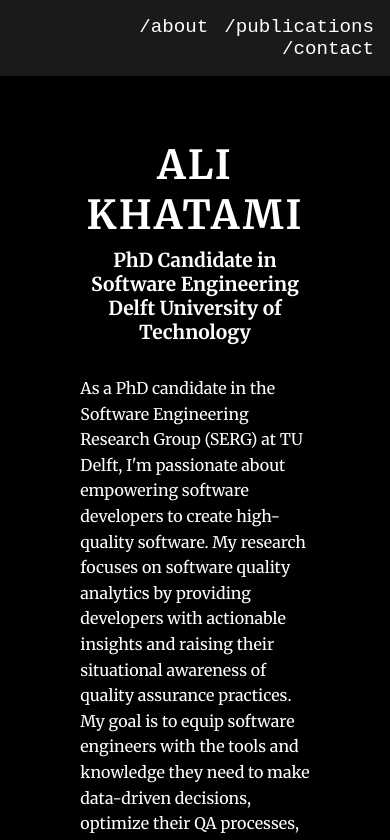
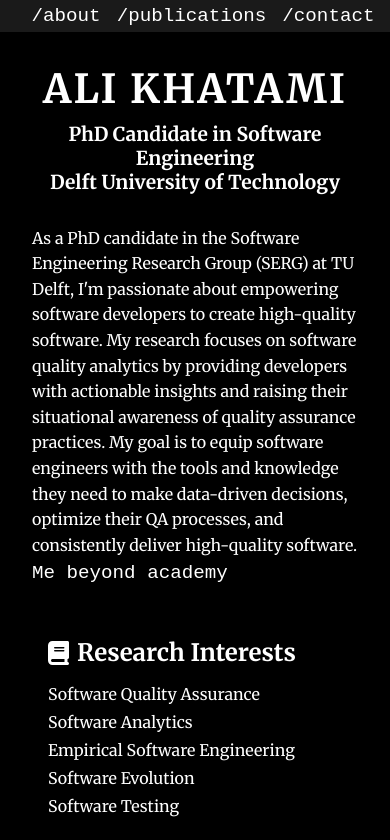
Before and after one commit to akhatami/personal-website-react, a React (Create React App) app: page / in a window 390 px wide. Shown: the top 840 px of the page. Built offline with nearby package versions, Linux system fonts and the light colour scheme.

Commit message:
fix @media screen styles

```diff
--- a/src/components/Contact.css
+++ b/src/components/Contact.css
@@ -46,8 +46,13 @@
     text-align: center;
 }
 
-.publications .publication,
 .contact-content {
     max-width: 600px;
     width: 100%;
 }
+
+@media screen and (max-width: 600px) {
+    .contact-content {
+        padding: 2rem;
+    }
+}
--- a/src/components/HomePage.css
+++ b/src/components/HomePage.css
@@ -78,33 +78,6 @@
     text-transform: uppercase;
     letter-spacing: 1px;
     transition: background-color 0.3s ease, color 0.3s ease;
-}
-
-@media screen and (max-width: 768px) {
-    .content {
-        max-width: 90%;
-    }
-
-    .name {
-        font-size: 2.5rem;
-    }
-
-    .tagline {
-        font-size: 1.2rem;
-    }
-
-    .bio {
-        font-size: 1rem;
-    }
-
-    .navigation {
-        flex-direction: column;
-        align-items: center;
-    }
-
-    .nav-link {
-        margin-bottom: 1rem;
-    }
 }
 
 .home-page.dark {
@@ -211,8 +184,8 @@
     font-style: italic;
 }
 
-@media screen and (max-width: 768px) {
-    .intro-container {
+@media screen and (max-width: 600px) {
+    .container {
         flex-direction: column;
     }
 
@@ -220,4 +193,28 @@
         padding-right: 0;
         margin-bottom: 2rem;
     }
+
+    .content {
+        max-width: 100%;
+    }
+
+    .name {
+        font-size: 2.5rem;
+    }
+
+    .tagline {
+        font-size: 1.2rem;
+    }
+
+    .bio {
+        font-size: 1rem;
+    }
+
+    .nav-link {
+        margin-bottom: 1rem;
+    }
+
+    .home-page {
+        padding: 0;
+    }
 }
--- a/src/components/HomePage.js
+++ b/src/components/HomePage.js
@@ -12,13 +12,10 @@
             <div className="home-page">
                 <div className="content">
                     <div className="intro-image">
-                        {/*<img src="/avatar-personal.jpg" alt="Ali Khatami" />*/}
                         <h1 className="name">Ali Khatami</h1>
                         <p className="tagline">PhD Candidate in Software Engineering<br />Delft University of Technology</p>
                     </div>
-                    {/*<div className="intro-container">*/}
                         <div className="intro-text">
-                            {/*<h1>About Me</h1>*/}
                             <p className="bio">
                                 As a PhD candidate in the Software Engineering Research Group (SERG) at TU Delft, I'm passionate about empowering software developers to
                                 create high-quality software. My research focuses on software quality analytics by providing developers with
@@ -28,7 +25,6 @@
                                 <a href="/interests">Me beyond academy</a>
                             </p>
                         </div>
-                    {/*</div>*/}
                 <div className="info-container">
                     <div className="research-interests">
                         <h2><FontAwesomeIcon icon={faBook} /> Research Interests</h2>
--- a/src/components/LastfmStats.css
+++ b/src/components/LastfmStats.css
@@ -146,3 +146,10 @@
     max-width: 1200px;
     width: 100%;
 }
+
+
+@media screen and (max-width: 600px) {
+    .lastfm-stats h2 {
+        font-size: 1.3rem;
+    }
+}
--- a/src/components/Navigation.css
+++ b/src/components/Navigation.css
@@ -26,3 +26,9 @@
     color: #ffffff;
     text-decoration: line-through;
 }
+
+@media screen and (max-width: 600px) {
+    .navigation {
+        padding: 0.3rem;
+    }
+}
--- a/src/components/Publications.css
+++ b/src/components/Publications.css
@@ -61,3 +61,12 @@
     font-size: 0.8rem;
     word-wrap: break-word;
 }
+
+@media screen and (max-width: 600px) {
+    .publications-page {
+        padding: 0;
+    }
+    .publication h3 {
+        font-size: 1rem;
+    }
+}
```
